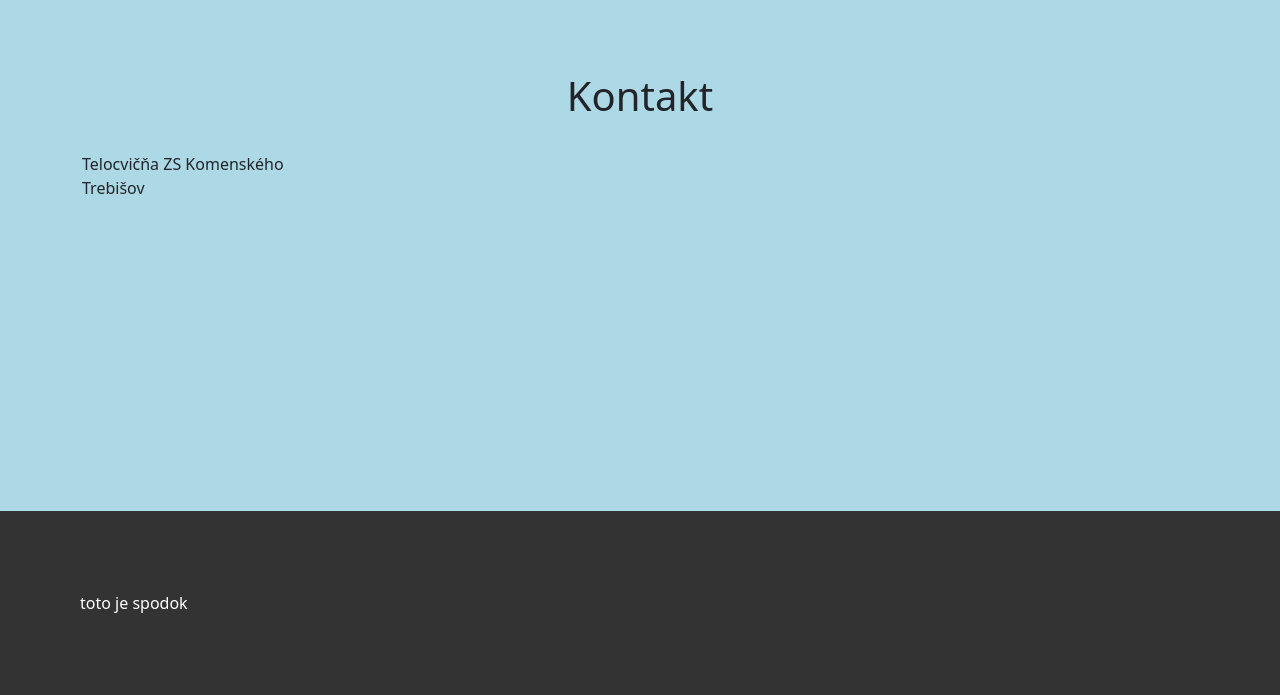
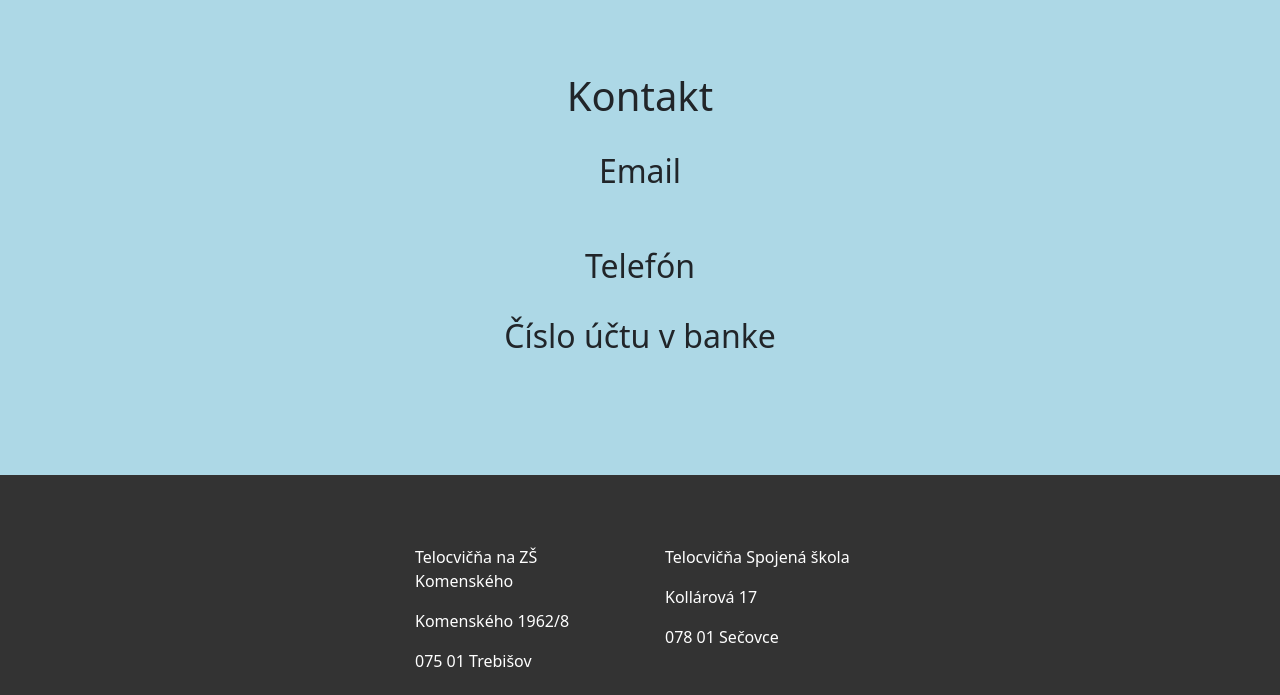
Before and after one commit to jarocomp/karatetv, a Django app: page /kontakt in a window 1280 px wide. Shown: the part 129-824 px from the top of the page. Run offline with Django 5.2, Linux system fonts and the light colour scheme.

Commit message:
kontakt,trebisov site added

```diff
--- a/karateweb/karatetv/static/css/karatetv.css
+++ b/karateweb/karatetv/static/css/karatetv.css
@@ -19,32 +19,26 @@ body {
     text-align: center;
 
  }
- .footer{
 
-    background-color:#333;
-    color: #fff;
-    padding:80px;
-    margin:auto 0;
- }
  .site {
 
  min-height: 100dvh;
  display: grid;
  grid-template-rows: auto 1fr auto;
-  grid-column: minimax(0, 1fr);
- }
-
- .trebisov h1{
-  color:black;
+ grid-template-columns: minmax(0, 1fr);
 
  }
 
- .secovce h1{
-  color:black;
+ .clubs{
+    display: flex;
+    justify-content: center;
+    margin-top: 120px;
 
    }
 
  .trebisov{
+
+  h1:black;
   width: 200px;
   height: 100px;
   background-color: white;
@@ -53,6 +47,7 @@ body {
  }
 
  .secovce{
+  h1:black;
   width: 200px;
   height: 100px;
   background-color: white;
@@ -60,9 +55,38 @@ body {
   display: inline-block;
   margin-left: 50px;
  }
- .clubs{
+
+
+ .footer{
+
+    background-color:#333;
+    color: #fff;
+    padding:50px;
+    margin:auto 0;
+ }
+
+
+.footer-data{
  display: flex;
  justify-content: center;
-  margin-top: 120px;
+ margin-top: 20px;
 
 }
+
+
+.tv{
+    p:white;
+    width: 200px;
+    height: 100px;
+
+    display: inline-block;
+   }
+
+   .se{
+    p:white;
+    width: 200px;
+    height: 100px;
+
+    display: inline-block;
+    margin-left: 50px;
+   }
--- a/karateweb/karatetv/templates/karatetv/domov.html
+++ b/karateweb/karatetv/templates/karatetv/domov.html
@@ -8,8 +8,8 @@
 
      <div class=clubs>
      <div class="trebisov">
-        <h1>Trebišov</h1>
-      </div>
+      <a class="navbar-brand" href="{% url 'trebisov' %} "><h1>Trebišov</h1></a>
+        </div>
 
 
       <div class="secovce">
--- a/karateweb/karatetv/templates/karatetv/footer.html
+++ b/karateweb/karatetv/templates/karatetv/footer.html
@@ -1 +1,14 @@
-<p1>toto je spodok</p1>
+
+<div class=footer-data>
+<div class="tv">
+    <p>Telocvičňa na ZŠ Komenského </p>
+    <p>Komenského 1962/8</p>
+    <p>075 01 Trebišov</p>
+</div>
+
+ <div class="se">
+    <p>Telocvičňa Spojená škola </p>
+    <p>Kollárová 17</p>
+    <p>078 01 Sečovce</p>
+</div>
+</div>
--- a/karateweb/karatetv/templates/karatetv/kontakt.html
+++ b/karateweb/karatetv/templates/karatetv/kontakt.html
@@ -7,7 +7,13 @@
 </br>
 <h1>Kontakt</h1>
 </br>
-<p1>Telocvičňa ZS Komenského </p1></br>
-<p1>Trebišov </p1></br>
+<h2>Email</h2>
+<p1> </p1></br>
+</br>
+<h2>Telefón</h2>
+</br>
+<h2>Číslo účtu v banke</h2>
+
+
 
 {% endblock %}
--- a/karateweb/karatetv/urls.py
+++ b/karateweb/karatetv/urls.py
@@ -8,4 +8,6 @@ urlpatterns = [
    path('treningy', views.treningy, name="treningy"),
    path('poriadok', views.poriadok, name="poriadok"),
    path('kontakt', views.kontakt, name="kontakt"),
+   path('trebisov', views.trebisov, name="trebisov"),
+
 ]
--- a/karateweb/karatetv/views.py
+++ b/karateweb/karatetv/views.py
@@ -17,3 +17,6 @@ def poriadok(request):
 
 def kontakt(request):
     return render(request, 'karatetv/kontakt.html', {})
+
+def trebisov(request):
+    return render(request, 'karatetv/trebisov.html', {})
```
Also changed, not shown: karateweb/karatetv/templates/karatetv/trebisov.html (added, +13 -0 lines). Lines whose indentation alone changed are shown as unchanged.
